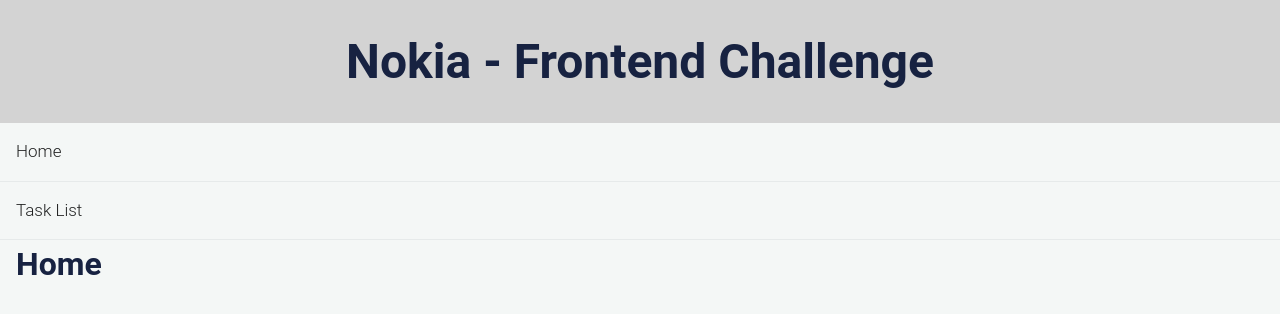
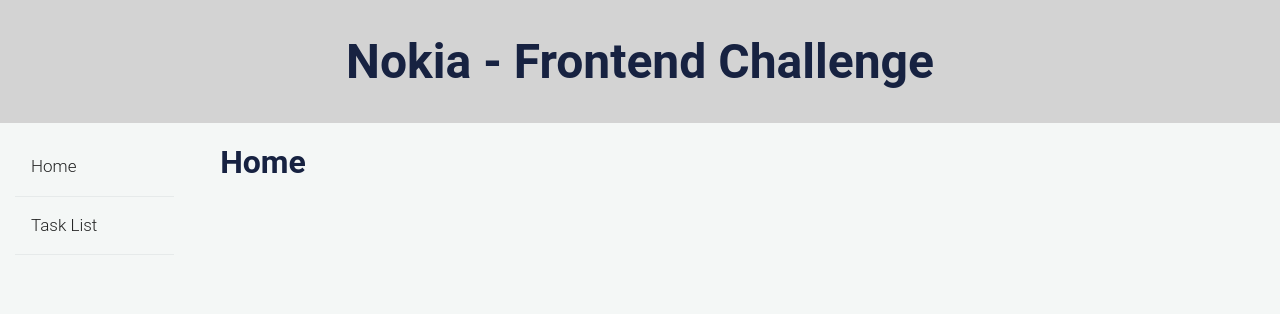
Before and after one commit to patriciad9mendes/nokia-challenge-fe, a React (Create React App) app: page / in a window 1280 px wide. Shown: the top 314 px of the page. Built offline with nearby package versions, Linux system fonts and the light colour scheme.

Commit message:
Fix Layout
Fixes on the grid

```diff
--- a/src/App.css
+++ b/src/App.css
@@ -42,12 +42,11 @@
 
 .flex-container {
   text-align: center;
-  margin: 2rem auto;
+  margin: 0rem;
   float: center;
   display: flex;
   flex-flow: row wrap;
   text-align: center;
-  max-width: 1400px;
 }
 
 .flex-container > * {
--- a/src/App.js
+++ b/src/App.js
@@ -11,7 +11,7 @@
 class App extends React.Component {
   render() {
     return (
-        <div className="flex-contaier">
+        <div className="flex-container">
           <Header/>
           <Navbar/>
         </div>
--- a/src/pages/TaskList.js
+++ b/src/pages/TaskList.js
@@ -1,11 +1,41 @@
 import React from "react";
 import ReactDOM from 'react-dom';
 
+//Components
+import TaskItem from '../components/TaskItem.js';
+
 class TaskList extends React.Component {
+  constructor(props) {
+    super(props);
+    this.state = {
+      tasks: []
+    }
+
+    this.getData = this.getData.bind(this);
+  }
+
+  componentDidMount() {
+    this.getData();
+  }
+
+  getData() {
+    let tasks = this.state.tasks;
+
+    fetch("http://localhost:3008/api/tasks")
+        .then(response => response.json())
+        .then(data => this.setState({tasks: data}));
+  }
+
   render() {
+    let tasks = this.state.tasks;
+    const tasksComponent = tasks.map((task, i) =>
+      <TaskItem key={task.id} task={task}/>
+    );
+
     return (
       <div className="taskList">
         <h2>Task List</h2>
+        {tasksComponent}
       </div>
     )
   }
--- a/src/style/Navbar.css
+++ b/src/style/Navbar.css
@@ -24,7 +24,7 @@
 
 .nav-categories {
   text-align: left;
-  flex: 0;
+  flex: 0.15;
   order: 1;
 }
 
```
